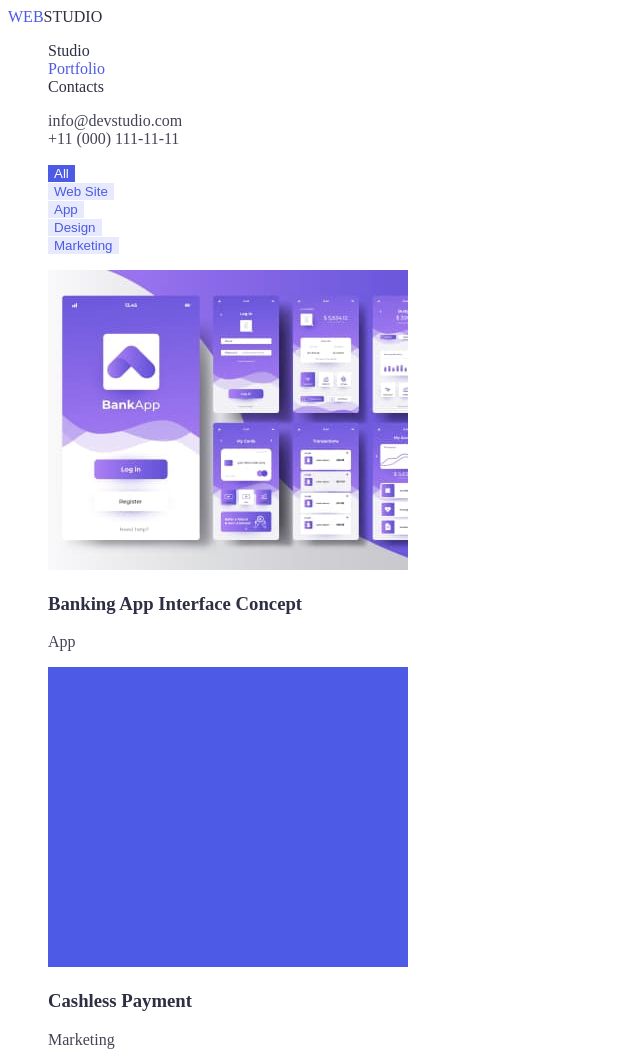
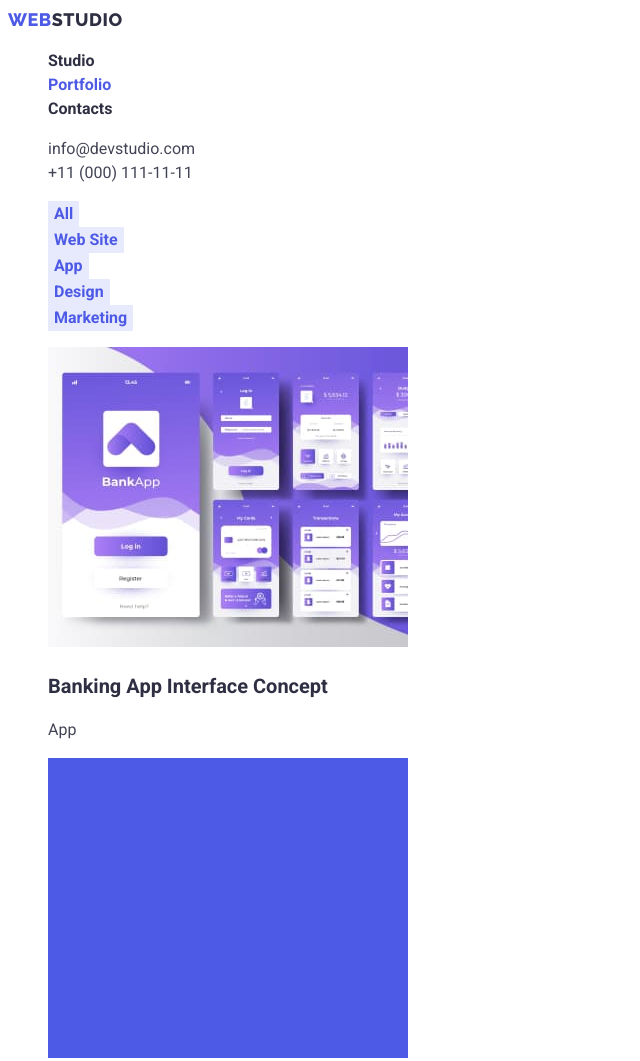
Before and after one commit to vadymshatniy/goit-markup-hw-02, a plain HTML site: page portfolio.html in a window 1280 px wide. Shown: the top 1061 px of the page, without its empty margins (0-640 px from the left). Drawn offline with Linux system fonts and the light colour scheme.

Commit message:
WIth Fonts

```diff
--- a/css/styles.css
+++ b/css/styles.css
@@ -10,27 +10,44 @@
 
 body {
     color: var(--primary-text-color);
+    font-family: Roboto, sans-serif;
+    font-size: 16px;
+    line-height: 24px;
+    letter-spacing: 1.5;
 }
 a {
 text-decoration: none;
 }
-
-/* header */
-.logo {
-    color: var(--accent-color);
-}
-.studio-header {
-    color: var(--primary-color);
-}
-.studio-header:hover,
-.studio-header:focus {
-    color: var(--accent-color);
-}
 ul {
     list-style: none;
 }
-.site-nav .link{
-color: var(--primary-color);
+
+/* header */
+.logo-header {
+    color: var(--accent-color);
+    font-family: Raleway, sans-serif;
+    font-weight: 800;
+    font-size: 18px;
+    line-height: 1.33;
+    text-transform: uppercase;
+    letter-spacing: 0.03em;
+}
+.logo-header:focus,
+.logo-header:hover {
+    color: var(--primary-color);
+}
+.logo-header-studio {
+    color: var(--primary-color);
+}
+.logo-header-studio:focus,
+.logo-header-studio:hover {
+    color: var(--accent-color);
+}
+.site-nav .link {
+    color: var(--primary-color);
+    font-weight: 600;
+    font-size: 16px;
+    line-height: 1.5;
 }
 .site-nav .link:hover,
 .site-nav .link:focus {
@@ -41,12 +58,32 @@ color: var(--primary-color);
 }
 .contact-nav a{
     color: var(--primary-text-color);
+    font-size: 16px;
+    line-height: 1.5;
+}
+.contact-nav a:focus,
+.contact-nav a:hover {
+    color: var(--accent-color);
 }
 
 /* hero */
 .hero {
     color: var(--secondary-color);
     background-color: var(--primary-color);
+}
+.hero-title {
+    font-weight: 600;
+    font-size: 56px;
+    line-height: 1.07;
+}
+.hero-button {
+    color: var(--secondary-color);
+    background-color: var(--accent-color);
+    font-family: inherit;
+    font-weight: 600;
+    font-size: 16px;
+    line-height: 1.19;
+    letter-spacing: 0.04em;
 }
 
 /* sections (excluding "Our team") */
@@ -55,9 +92,16 @@ color: var(--primary-color);
 }
 .section-title {
     color: var(--primary-color);
+    font-weight: 600;
+    font-size: 36px;
+    line-height: 1.11;
+
 }
 .section-list .item-title {
     color: var(--primary-color);
+    font-weight: 600;
+    font-size: 20px;
+    line-height: 1.2;
 }
 
 /* our team */
@@ -70,23 +114,40 @@ footer {
     color: var(--footer-text-color);
     background-color: var(--primary-color);
 }
-.studio-footer {
+.logo-footer {
+    color: var(--accent-color);
+    font-family: Raleway, sans-serif;
+    font-weight: 800;
+    font-size: 18px;
+    line-height: 1.17;
+    text-transform: uppercase;
+    letter-spacing: 0.03em;
+}
+.logo-footer:focus,
+.logo-footer:hover {
     color: var(--footer-studio-color);
 }
-.studio-footer:hover,
-.studio-footer:focus {
+.logo-footer-studio {
+    color: var(--footer-studio-color);
+}
+.logo-footer-studio:hover,
+.logo-footer-studio:focus {
     color: var(--accent-color);
 }
 
 /* portfolio buttons-filters */
-.button {
+.portfolio-button {
     border: none;
+    background-color: var(--footer-text-color);
+    color: var(--accent-color);
+    font-family: inherit;
+    font-size: inherit;
+    line-height: inherit;
+    letter-spacing: inherit;
+    font-weight: 600;
 }
-.button.primary {
-background-color: var(--accent-color);
-color: var(--secondary-color);
+.portfolio-button:focus,
+.portfolio-button:hover {
+    background-color: var(--accent-color);
+    color: var(--secondary-color);
 }
-.button.secondary {
-background-color: var(--footer-text-color);
-color: var(--accent-color);
-}
--- a/portfolio.html
+++ b/portfolio.html
@@ -5,12 +5,18 @@
 		<meta http-equiv="X-UA-Compatible" content="IE=edge" />
 		<meta name="viewport" content="width=device-width, initial-scale=1.0" />
 		<title>Portfolio</title>
+		<link rel="preconnect" href="https://fonts.googleapis.com" />
+		<link rel="preconnect" href="https://fonts.gstatic.com" crossorigin />
+		<link
+			href="https://fonts.googleapis.com/css2?family=Raleway:wght@800&family=Roboto:wght@400;700&display=swap"
+			rel="stylesheet"
+		/>
 		<link rel="stylesheet" href="./css/styles.css" />
 	</head>
 
 	<body>
 		<header>
-			<a href="/" class="logo">WEB<span class="studio-header">STUDIO</span></a>
+			<a href="/" class="logo-header">Web<span class="logo-header-studio">studio</span></a>
 			<nav>
 				<ul class="site-nav">
 					<li><a href="./index.html" class="link">Studio</a></li>
@@ -18,9 +24,9 @@
 					<li><a href="" class="link">Contacts</a></li>
 				</ul>
 			</nav>
-			<ul class="contact-nav">
-				<li><a href="mailto:info@devstudio.com">info@devstudio.com</a></li>
-				<li><a href="tel:+110001111111">+11 (000) 111-11-11</a></li>
+			<ul>
+				<li class="contact-nav"><a href="mailto:info@devstudio.com">info@devstudio.com</a></li>
+				<li class="contact-nav"><a href="tel:+110001111111">+11 (000) 111-11-11</a></li>
 			</ul>
 		</header>
 
@@ -30,19 +36,19 @@
 				<h2 hidden>Portfolio buttons-filters</h2>
 				<ul>
 					<li>
-						<button type="button" class="button primary">All</button>
+						<button type="button" class="portfolio-button">All</button>
 					</li>
 					<li>
-						<button type="button" class="button secondary">Web Site</button>
+						<button type="button" class="portfolio-button">Web Site</button>
 					</li>
 					<li>
-						<button type="button" class="button secondary">App</button>
+						<button type="button" class="portfolio-button">App</button>
 					</li>
 					<li>
-						<button type="button" class="button secondary">Design</button>
+						<button type="button" class="portfolio-button">Design</button>
 					</li>
 					<li>
-						<button type="button" class="button secondary">Marketing</button>
+						<button type="button" class="portfolio-button">Marketing</button>
 					</li>
 				</ul>
 			</section>
@@ -58,6 +64,10 @@
 					</li>
 					<li>
 						<img width="360" height="300" src="./images/payment.jpg" alt="List of stylish and user-friendly apps" />
+						<p
+							>14 Stylish and User-Friendly App Design Concepts · Task Manager App · Calorie Tracker App · Exotic Fruit
+							Ecommerce App · Cloud Storage App</p
+						>
 						<h3 class="item-title">Cashless Payment</h3>
 						<p>Marketing</p>
 					</li>
@@ -101,7 +111,7 @@
 		</main>
 
 		<footer>
-			<a href="/" class="logo">WEB<span class="studio-footer">STUDIO</span></a>
+			<a href="/" class="logo-footer">Web<span class="logo-footer-studio">studio</span></a>
 			<p>Increase the flow of customers and sales for your business with digital marketing & growth solutions.</p>
 		</footer>
 	</body>
```
Also changed, not shown: index.html (+9 -3 lines).
